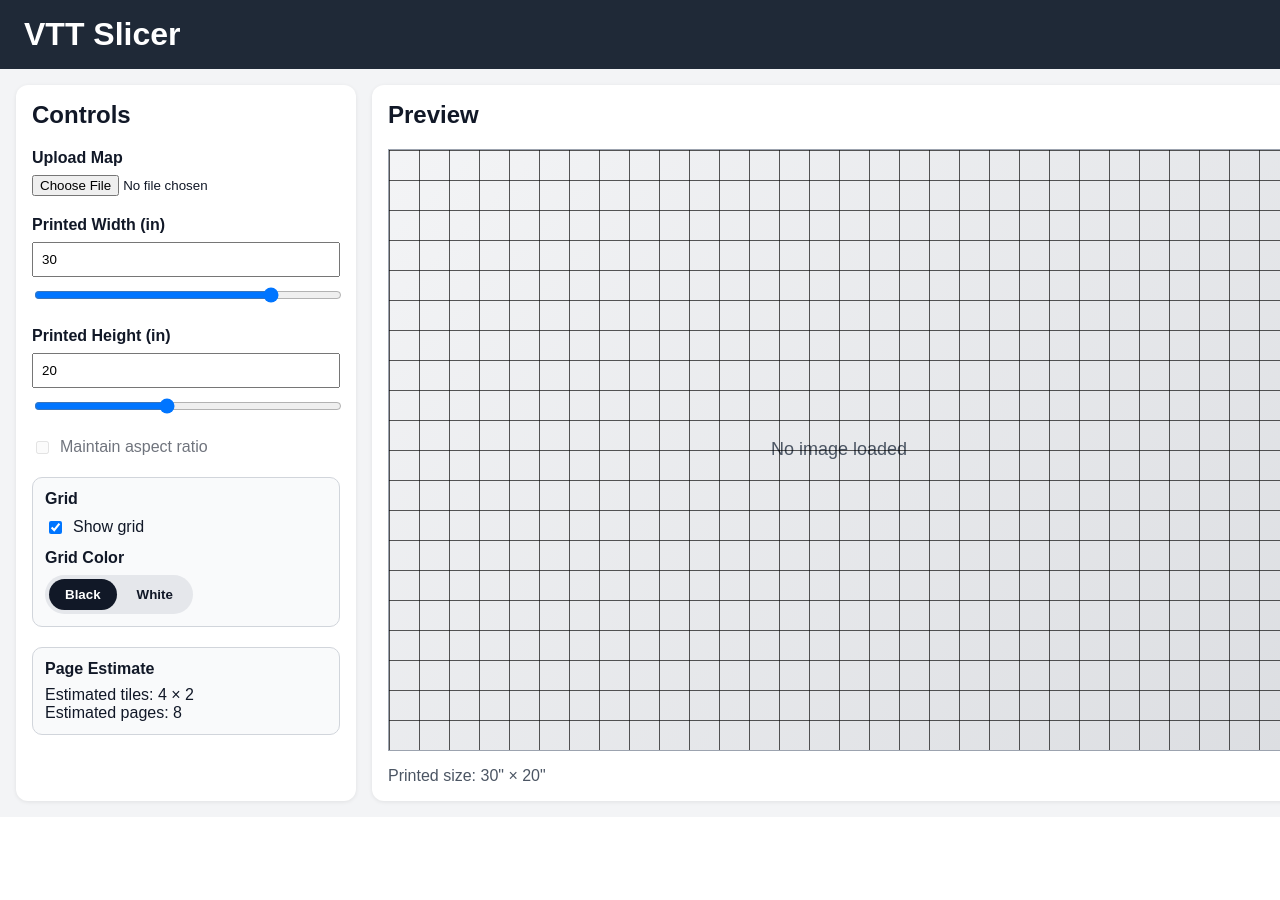
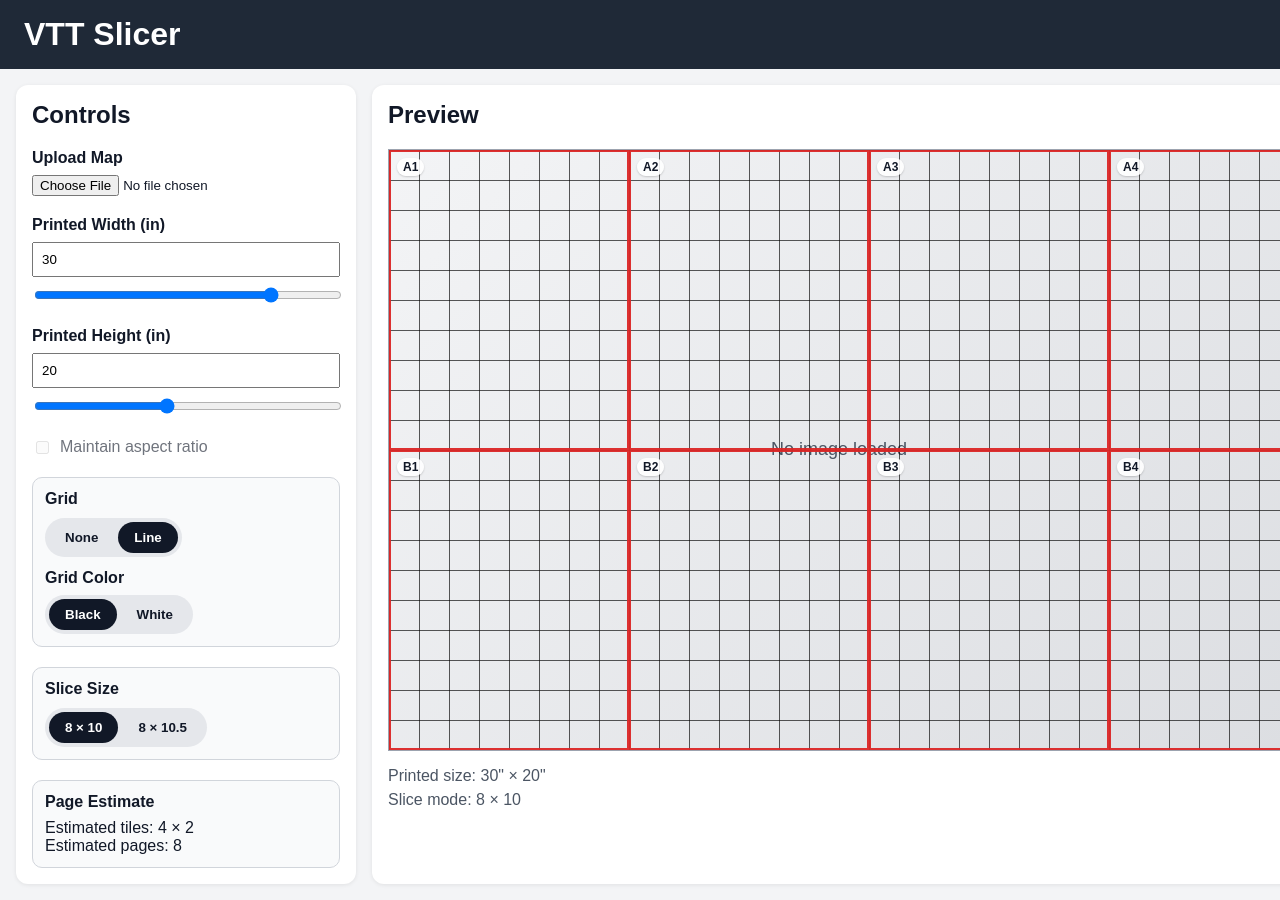
Before and after one commit to Trumpootcom/wms-ts, a React (Vite) app: page / in a window 1280 px wide. Shown: the top 900 px of the page. Before the commit the page ends 817 px from the top, so only its background shows below. Built offline with nearby package versions, Linux system fonts and the light colour scheme.

Commit message:
Add slice boundary overlay, tile labels, grid mode pill, and slice size selector

```diff
--- a/src/App.tsx
+++ b/src/App.tsx
@@ -4,8 +4,6 @@ const MIN_SIZE_IN = 8;
 const MAX_SIZE_IN = 36;
 const DEFAULT_WIDTH_IN = 30;
 const DEFAULT_HEIGHT_IN = 20;
-const TILE_WIDTH_IN = 8;
-const TILE_HEIGHT_IN = 10;
 const PREVIEW_MAX_WIDTH_PX = 900;
 const PREVIEW_MAX_HEIGHT_PX = 620;
 
@@ -18,7 +16,22 @@ function roundToTenth(value: number): number {
   return Math.round(value * 10) / 10;
 }
 
+function rowLabelFromIndex(index: number): string {
+  let n = index + 1;
+  let label = "";
+
+  while (n > 0) {
+    const rem = (n - 1) % 26;
+    label = String.fromCharCode(65 + rem) + label;
+    n = Math.floor((n - 1) / 26);
+  }
+
+  return label;
+}
+
 type GridColor = "black" | "white";
+type GridMode = "none" | "line";
+type SliceSize = "8x10" | "8x10.5";
 
 function App() {
   const [imageUrl, setImageUrl] = useState<string | null>(null);
@@ -28,8 +41,9 @@ function App() {
   const [printedHeightIn, setPrintedHeightIn] = useState<number>(DEFAULT_HEIGHT_IN);
   const [maintainAspectRatio, setMaintainAspectRatio] = useState<boolean>(false);
 
-  const [showGrid, setShowGrid] = useState<boolean>(true);
+  const [gridMode, setGridMode] = useState<GridMode>("line");
   const [gridColor, setGridColor] = useState<GridColor>("black");
+  const [sliceSize, setSliceSize] = useState<SliceSize>("8x10");
 
   function handleFileUpload(e: React.ChangeEvent<HTMLInputElement>) {
     const file = e.target.files?.[0];
@@ -125,18 +139,73 @@ function App() {
     }
   }
 
-  const pageEstimate = useMemo(() => {
-    const cols = Math.ceil(printedWidthIn / TILE_WIDTH_IN);
-    const rows = Math.ceil(printedHeightIn / TILE_HEIGHT_IN);
+  const tileConfig = useMemo(() => {
+    if (sliceSize === "8x10.5") {
+      return { widthIn: 8, heightIn: 10.5 };
+    }
+    return { widthIn: 8, heightIn: 10 };
+  }, [sliceSize]);
+
+  const sliceEstimate = useMemo(() => {
+    const cols = Math.ceil(printedWidthIn / tileConfig.widthIn);
+    const rows = Math.ceil(printedHeightIn / tileConfig.heightIn);
+
+    const tiles: Array<{
+      row: number;
+      col: number;
+      xIn: number;
+      yIn: number;
+      widthIn: number;
+      heightIn: number;
+      label: string;
+    }> = [];
+
+    for (let row = 0; row < rows; row++) {
+      for (let col = 0; col < cols; col++) {
+        const xIn = col * tileConfig.widthIn;
+        const yIn = row * tileConfig.heightIn;
+
+        const widthIn =
+          col === cols - 1
+            ? roundToTenth(printedWidthIn - col * tileConfig.widthIn)
+            : tileConfig.widthIn;
+
+        const heightIn =
+          row === rows - 1
+            ? roundToTenth(printedHeightIn - row * tileConfig.heightIn)
+            : tileConfig.heightIn;
+
+        tiles.push({
+          row,
+          col,
+          xIn,
+          yIn,
+          widthIn,
+          heightIn,
+          label: `${rowLabelFromIndex(row)}${col + 1}`,
+        });
+      }
+    }
+
     return {
       cols,
       rows,
       total: cols * rows,
+      tiles,
     };
-  }, [printedWidthIn, printedHeightIn]);
+  }, [printedWidthIn, printedHeightIn, tileConfig]);
 
   const previewGridLineColor =
     gridColor === "black" ? "rgba(0,0,0,0.65)" : "rgba(255,255,255,0.85)";
+
+  const sliceLineColor =
+    gridColor === "black" ? "rgba(220, 38, 38, 0.95)" : "rgba(239, 68, 68, 0.95)";
+
+  const labelBgColor =
+    gridColor === "black" ? "rgba(255,255,255,0.88)" : "rgba(17,24,39,0.82)";
+
+  const labelTextColor =
+    gridColor === "black" ? "#111827" : "#ffffff";
 
   const previewStage = useMemo(() => {
     const aspect = printedWidthIn / printedHeightIn;
@@ -287,21 +356,48 @@ function App() {
           >
             <div style={{ fontWeight: 700, marginBottom: "10px" }}>Grid</div>
 
-            <label
+            <div
               style={{
-                display: "flex",
-                alignItems: "center",
-                gap: "8px",
+                display: "inline-flex",
+                background: "#e5e7eb",
+                borderRadius: "999px",
+                padding: "4px",
+                gap: "4px",
                 marginBottom: "12px",
               }}
             >
-              <input
-                type="checkbox"
-                checked={showGrid}
-                onChange={(e) => setShowGrid(e.target.checked)}
-              />
-              Show grid
-            </label>
+              <button
+                type="button"
+                onClick={() => setGridMode("none")}
+                style={{
+                  border: "none",
+                  borderRadius: "999px",
+                  padding: "8px 16px",
+                  cursor: "pointer",
+                  background: gridMode === "none" ? "#111827" : "transparent",
+                  color: gridMode === "none" ? "white" : "#111827",
+                  fontWeight: 700,
+                }}
+              >
+                None
+              </button>
+
+              <button
+                type="button"
+                onClick={() => setGridMode("line")}
+                style={{
+                  border: "none",
+                  borderRadius: "999px",
+                  padding: "8px 16px",
+                  cursor: "pointer",
+                  background: gridMode === "line" ? "#111827" : "transparent",
+                  color: gridMode === "line" ? "white" : "#111827",
+                  fontWeight: 700,
+                }}
+              >
+                Line
+              </button>
+            </div>
 
             <div style={{ marginBottom: "8px", fontWeight: 700 }}>Grid Color</div>
 
@@ -352,6 +448,60 @@ function App() {
 
           <div
             style={{
+              marginBottom: "20px",
+              border: "1px solid #d1d5db",
+              borderRadius: "10px",
+              padding: "12px",
+              background: "#f9fafb",
+            }}
+          >
+            <div style={{ fontWeight: 700, marginBottom: "10px" }}>Slice Size</div>
+
+            <div
+              style={{
+                display: "inline-flex",
+                background: "#e5e7eb",
+                borderRadius: "999px",
+                padding: "4px",
+                gap: "4px",
+              }}
+            >
+              <button
+                type="button"
+                onClick={() => setSliceSize("8x10")}
+                style={{
+                  border: "none",
+                  borderRadius: "999px",
+                  padding: "8px 16px",
+                  cursor: "pointer",
+                  background: sliceSize === "8x10" ? "#111827" : "transparent",
+                  color: sliceSize === "8x10" ? "white" : "#111827",
+                  fontWeight: 700,
+                }}
+              >
+                8 × 10
+              </button>
+
+              <button
+                type="button"
+                onClick={() => setSliceSize("8x10.5")}
+                style={{
+                  border: "none",
+                  borderRadius: "999px",
+                  padding: "8px 16px",
+                  cursor: "pointer",
+                  background: sliceSize === "8x10.5" ? "#111827" : "transparent",
+                  color: sliceSize === "8x10.5" ? "white" : "#111827",
+                  fontWeight: 700,
+                }}
+              >
+                8 × 10.5
+              </button>
+            </div>
+          </div>
+
+          <div
+            style={{
               border: "1px solid #d1d5db",
               borderRadius: "10px",
               padding: "12px",
@@ -360,9 +510,9 @@ function App() {
           >
             <div style={{ fontWeight: 700, marginBottom: "8px" }}>Page Estimate</div>
             <div>
-              Estimated tiles: {pageEstimate.cols} × {pageEstimate.rows}
+              Estimated tiles: {sliceEstimate.cols} × {sliceEstimate.rows}
             </div>
-            <div>Estimated pages: {pageEstimate.total}</div>
+            <div>Estimated pages: {sliceEstimate.total}</div>
           </div>
         </aside>
 
@@ -428,7 +578,7 @@ function App() {
                 </div>
               )}
 
-              {showGrid && (
+              {gridMode === "line" && (
                 <div
                   style={{
                     position: "absolute",
@@ -442,11 +592,55 @@ function App() {
                   }}
                 />
               )}
+
+              {sliceEstimate.tiles.map((tile) => {
+                const leftPct = (tile.xIn / printedWidthIn) * 100;
+                const topPct = (tile.yIn / printedHeightIn) * 100;
+                const widthPct = (tile.widthIn / printedWidthIn) * 100;
+                const heightPct = (tile.heightIn / printedHeightIn) * 100;
+
+                return (
+                  <div
+                    key={tile.label}
+                    style={{
+                      position: "absolute",
+                      left: `${leftPct}%`,
+                      top: `${topPct}%`,
+                      width: `${widthPct}%`,
+                      height: `${heightPct}%`,
+                      border: `2px solid ${sliceLineColor}`,
+                      boxSizing: "border-box",
+                      pointerEvents: "none",
+                    }}
+                  >
+                    <div
+                      style={{
+                        position: "absolute",
+                        top: "6px",
+                        left: "6px",
+                        padding: "2px 6px",
+                        borderRadius: "999px",
+                        background: labelBgColor,
+                        color: labelTextColor,
+                        fontSize: "12px",
+                        fontWeight: 700,
+                        lineHeight: 1.2,
+                        boxShadow: "0 1px 2px rgba(0,0,0,0.18)",
+                      }}
+                    >
+                      {tile.label}
+                    </div>
+                  </div>
+                );
+              })}
             </div>
           </div>
 
           <div style={{ marginTop: "16px", color: "#4b5563" }}>
             Printed size: {printedWidthIn}" × {printedHeightIn}"
+          </div>
+          <div style={{ marginTop: "6px", color: "#4b5563" }}>
+            Slice mode: {sliceSize === "8x10" ? "8 × 10" : "8 × 10.5"}
           </div>
         </section>
       </main>
```
